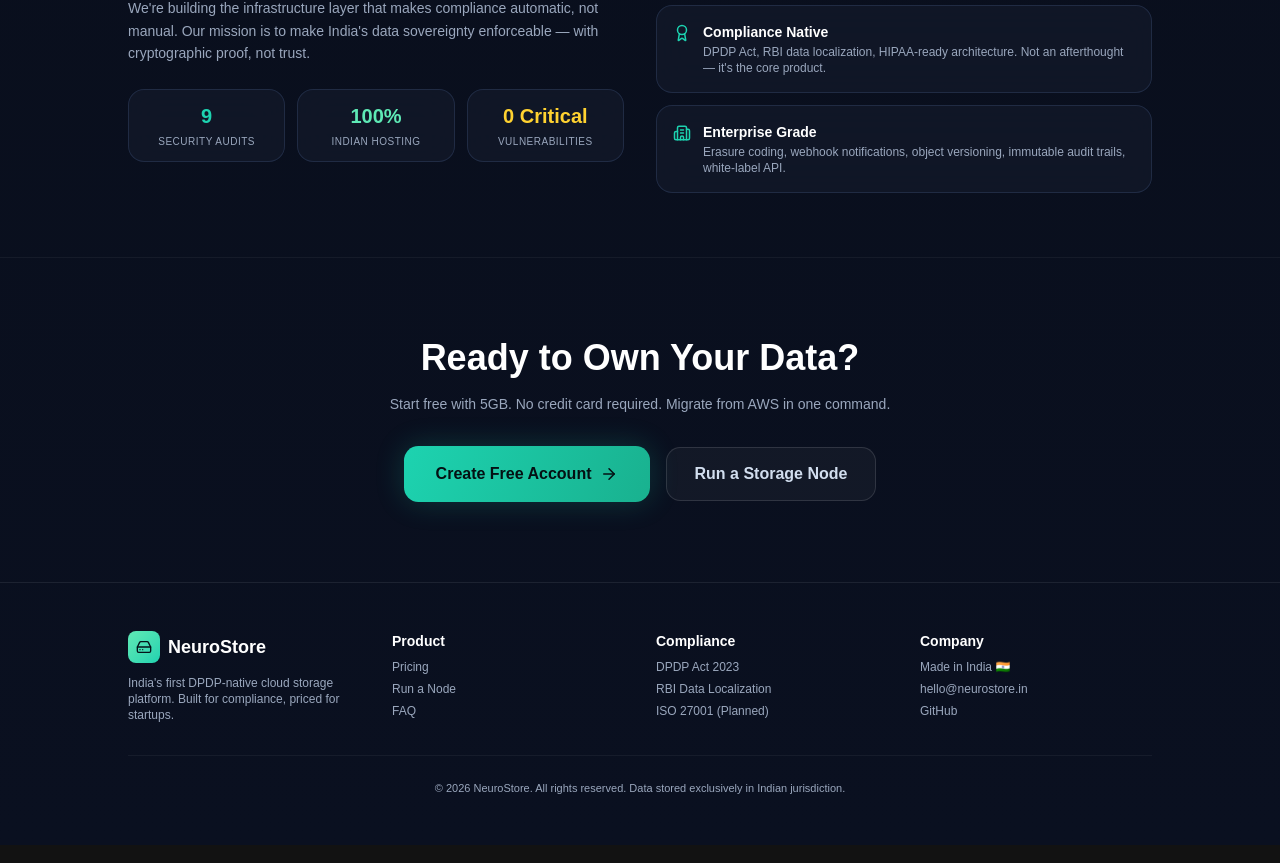
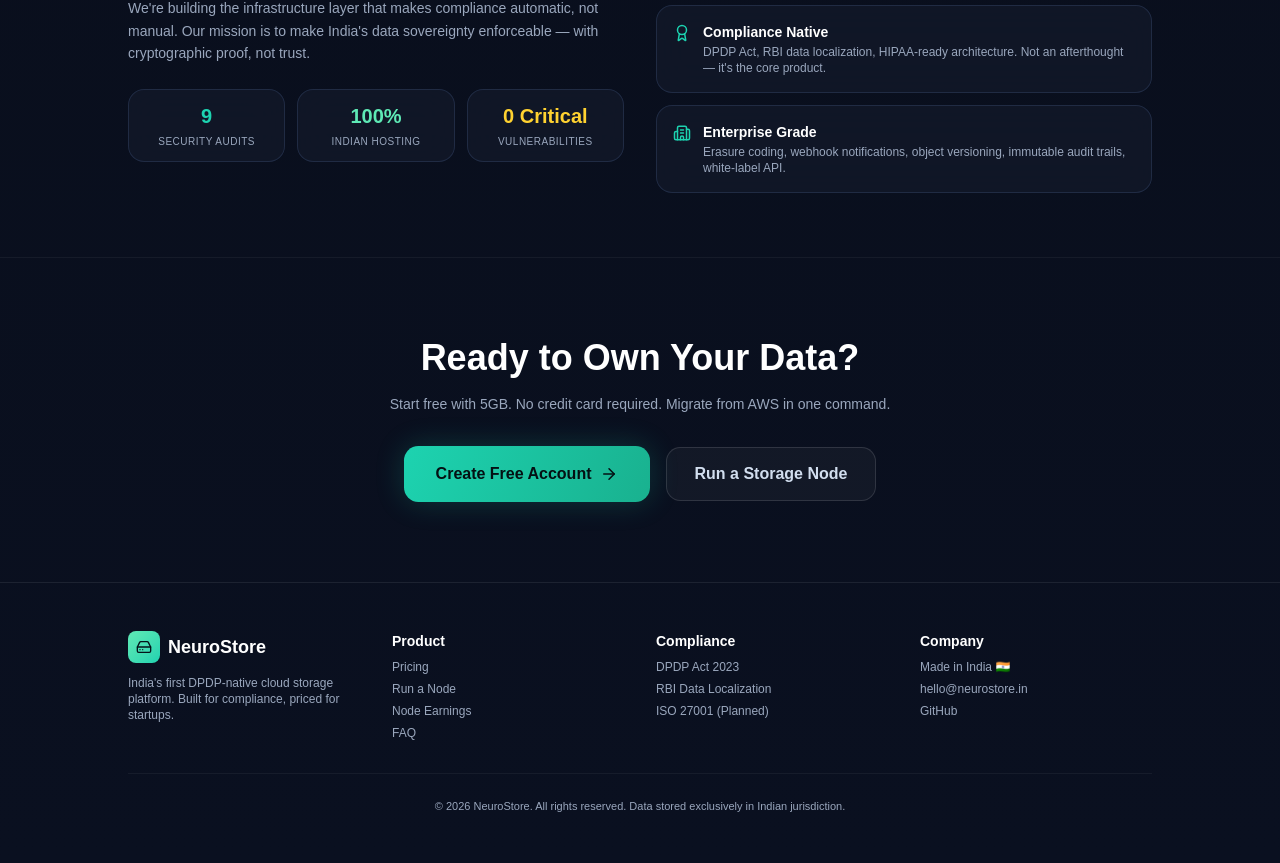
Before and after one commit to Janushsahni/neurostore-next, a React (Vite) app in the folder frontend/: page / in a window 1280 px wide. Shown: the part 2798-3661 px from the top of the page. Built offline with nearby package versions, Linux system fonts and the light colour scheme; no server answers.

Commit message:
fix: UI - convert earnings to INR, fix download button size, add Node Dashboard to navbar

```diff
--- a/frontend/src/App.jsx
+++ b/frontend/src/App.jsx
@@ -291,6 +291,7 @@ const LandingPage = () => (
           <div className="space-y-1.5">
             <Link to="/pricing" className="block text-xs text-muted hover:text-primary transition">Pricing</Link>
             <Link to="/download" className="block text-xs text-muted hover:text-primary transition">Run a Node</Link>
+            <Link to="/dashboard/node" className="block text-xs text-muted hover:text-primary transition">Node Earnings</Link>
             <Link to="/faq" className="block text-xs text-muted hover:text-primary transition">FAQ</Link>
           </div>
         </div>
@@ -344,6 +345,7 @@ const Navbar = ({ isAuthenticated, onLogout }) => {
           {isAuthenticated ? (
             <>
               <Link to="/dashboard/drive" className="btn-ghost px-4 py-2 text-sm font-semibold hover:border-primary/40 hover:text-white transition">Dashboard</Link>
+              <Link to="/dashboard/node" className="btn-ghost px-4 py-2 text-sm font-semibold hover:border-yellow-400/40 hover:text-yellow-300 transition">Node ₹</Link>
               <Link to="/dashboard/compliance" className="btn-ghost px-4 py-2 text-sm font-semibold hover:border-emerald-400/40 hover:text-emerald-300 transition">Compliance</Link>
               <Link to="/s3-migration" className="btn-ghost px-4 py-2 text-sm font-semibold hover:border-orange-400/40 hover:text-orange-300 transition">AWS Sync</Link>
               <button onClick={onLogout} className="inline-flex items-center gap-1.5 px-3 py-2 text-sm font-semibold text-red-300 hover:text-red-200 transition-colors">
@@ -373,6 +375,7 @@ const Navbar = ({ isAuthenticated, onLogout }) => {
             {isAuthenticated ? (
               <>
                 <Link to="/dashboard/drive" onClick={closeMobile} className="rounded-md px-3 py-2 hover:bg-white/5">Dashboard</Link>
+                <Link to="/dashboard/node" onClick={closeMobile} className="rounded-md px-3 py-2 hover:bg-white/5">Node Earnings</Link>
                 <Link to="/dashboard/compliance" onClick={closeMobile} className="rounded-md px-3 py-2 hover:bg-white/5">Compliance</Link>
                 <button onClick={() => { closeMobile(); onLogout(); }} className="rounded-md px-3 py-2 text-left text-red-300 hover:bg-red-500/10">Logout</button>
               </>
--- a/frontend/src/pages/Download.jsx
+++ b/frontend/src/pages/Download.jsx
@@ -296,7 +296,7 @@ exit
                                         />
                                         <div className="flex justify-between mt-2 text-xs text-muted">
                                             <span>50 GB</span>
-                                            <span className="text-primary font-semibold">Est. earnings: ${(storageRent * 0.005).toFixed(2)}/month</span>
+                                            <span className="text-primary font-semibold">Est. earnings: ₹{(storageRent * 0.42).toFixed(0)}/month</span>
                                             <span>2 TB</span>
                                         </div>
                                     </div>
@@ -306,7 +306,7 @@ exit
                                         className="inline-flex w-full md:w-auto items-center justify-center gap-3 bg-gradient-to-r from-blue-500 to-primary text-background px-8 py-4 rounded-xl font-bold hover:shadow-[0_0_20px_rgba(0,240,255,0.4)] transition-all transform hover:-translate-y-1"
                                     >
                                         <DownloadIcon size={20} />
-                                        Download Installer ({(0.012).toFixed(1)} MB)
+                                        Download Installer (~12 KB)
                                     </button>
                                 </div>
                             </div>
```
